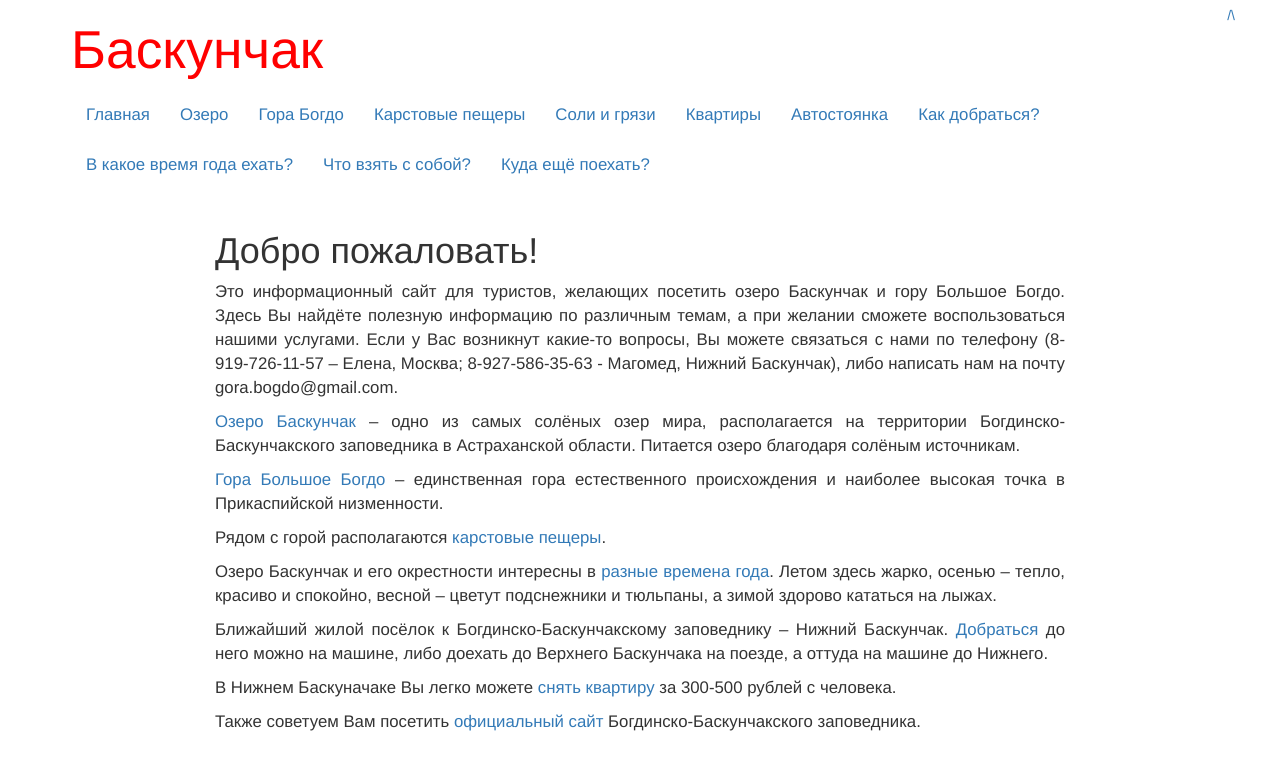
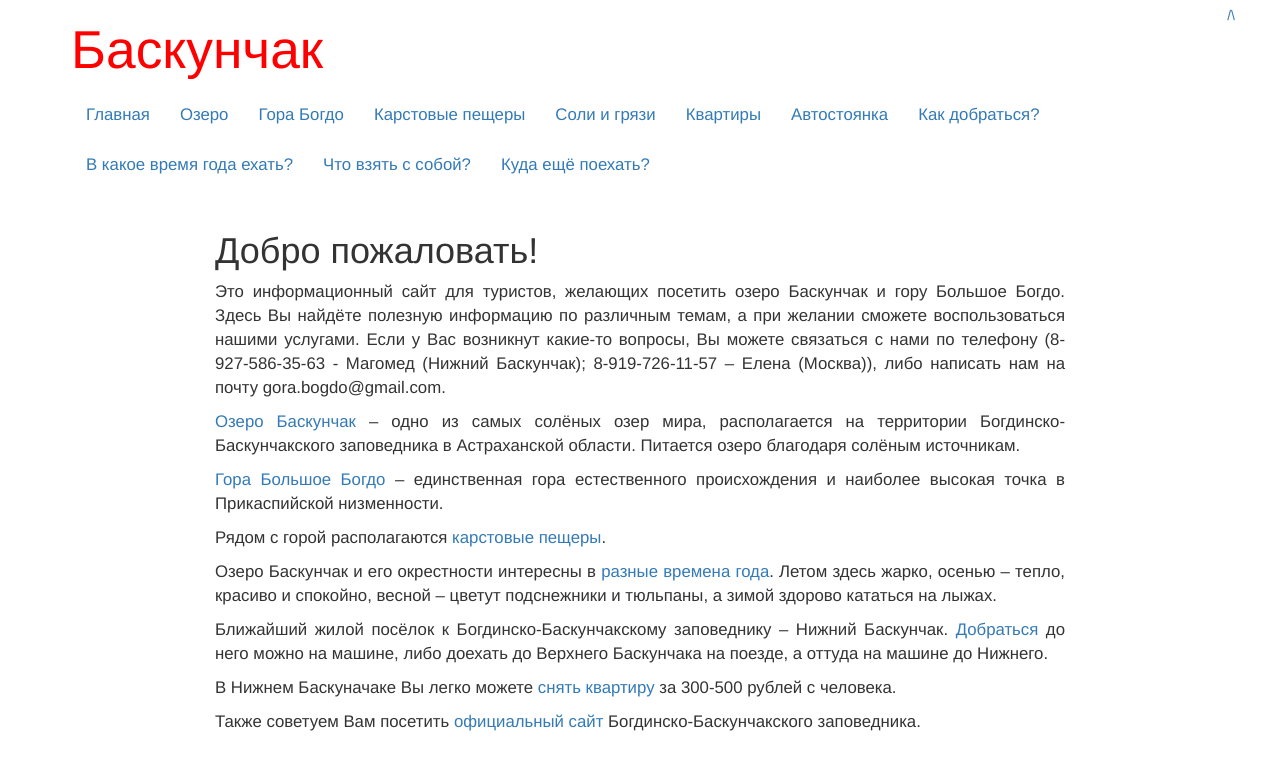
Before and after one commit to Baskunchak/baskunchak.github.io, a Jekyll site: the page built from index.md, in a window 1280 px wide. Shown: the top 770 px of the page. Built offline with Jekyll 4.4.1, drawn with Linux system fonts in a browser that asks for light colours.

```diff
--- a/index.md
+++ b/index.md
@@ -9,7 +9,7 @@ title: "Баскунчак - главная"
 Это информационный сайт для туристов, желающих посетить озеро Баскунчак и гору
 Большое Богдо. Здесь Вы найдёте полезную информацию по различным темам, а при
 желании сможете воспользоваться нашими услугами. Если у Вас возникнут какие-то
-вопросы, Вы можете связаться с нами по телефону (8-919-726-11-57 – Елена, Москва; 8-927-586-35-63 - Магомед, Нижний Баскунчак),
+вопросы, Вы можете связаться с нами по телефону (8-927-586-35-63 - Магомед (Нижний Баскунчак); 8-919-726-11-57 – Елена (Москва)),
 либо написать нам на почту gora.bogdo@gmail.com.
 
 [Озеро Баскунчак][lake] – одно из самых солёных озер мира, располагается на территории
```
